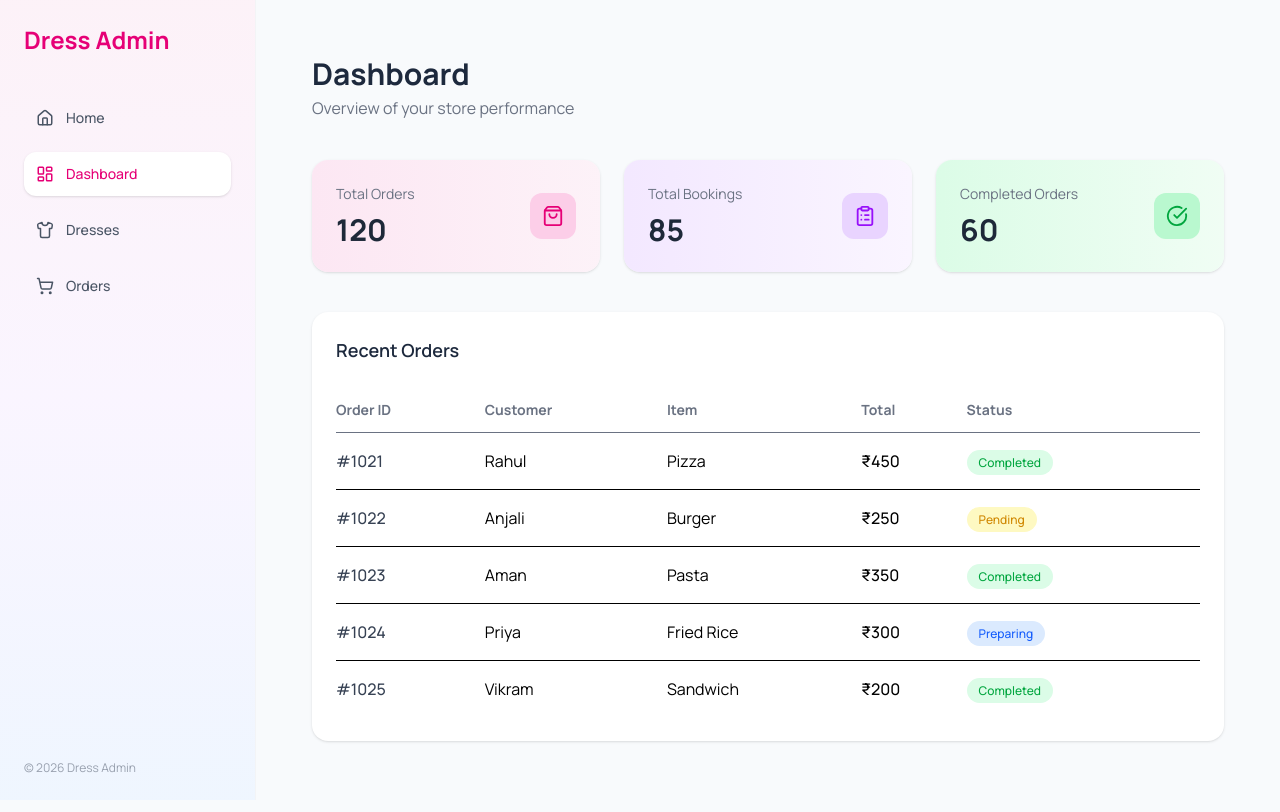
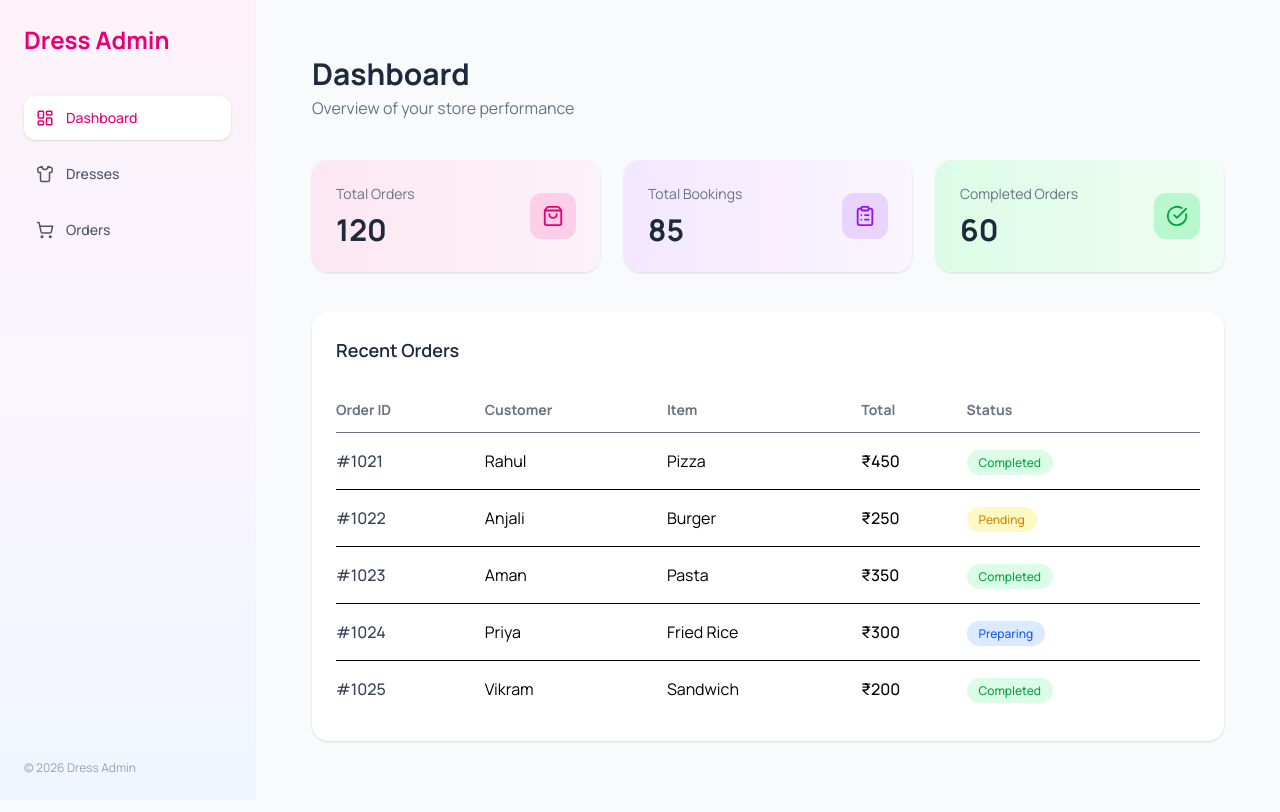
Before and after one commit to farhana-sherin/luminar, a React (Vite) app in the folder frontend/: page /dashboard in a window 1280 px wide. Shown: the top 812 px of the page. Built offline with nearby package versions, Linux system fonts and the light colour scheme.

Commit message:
pulled latest commit

```diff
--- a/frontend/package.json
+++ b/frontend/package.json
@@ -11,6 +11,7 @@
   },
   "dependencies": {
     "@tailwindcss/vite": "^4.2.1",
+    "axios": "^1.13.6",
     "lucide-react": "^0.576.0",
     "react": "^19.2.0",
     "react-dom": "^19.2.0",
--- a/frontend/src/components/dashboard/SiderBar.jsx
+++ b/frontend/src/components/dashboard/SiderBar.jsx
@@ -1,14 +1,13 @@
 import { Link, useLocation } from "react-router-dom";
-import { Home, LayoutDashboard, Shirt, ShoppingCart, X } from "lucide-react";
+import { LayoutDashboard, Shirt, ShoppingCart, X } from "lucide-react";
 
 export default function Sidebar({ open, setOpen }) {
   const location = useLocation();
 
   const navItems = [
-    { name: "Home", path: "/", icon: <Home size={18}/> },
-    { name: "Dashboard", path: "/dashboard", icon: <LayoutDashboard size={18}/> },
-    { name: "Dresses", path: "/dashboard/dresses", icon: <Shirt size={18}/> },
-    { name: "Orders", path: "/dashboard/orders", icon: <ShoppingCart size={18}/> },
+    { name: "Dashboard", path: "/dashboard", icon: <LayoutDashboard size={18} /> },
+    { name: "Dresses", path: "/dashboard/dresses", icon: <Shirt size={18} /> },
+    { name: "Orders", path: "/dashboard/orders", icon: <ShoppingCart size={18} /> },
   ];
 
   return (
@@ -34,7 +33,7 @@ export default function Sidebar({ open, setOpen }) {
         {/* Mobile Close */}
         <div className="flex items-center justify-between mb-8 md:hidden">
           <h1 className="text-xl font-bold text-pink-600">Dress Admin</h1>
-          <X onClick={() => setOpen(false)} className="cursor-pointer"/>
+          <X onClick={() => setOpen(false)} className="cursor-pointer" />
         </div>
 
         {/* Logo Desktop */}
@@ -53,11 +52,10 @@ export default function Sidebar({ open, setOpen }) {
                 key={item.path}
                 to={item.path}
                 className={`flex items-center gap-3 p-3 rounded-xl text-sm font-medium transition
-                ${
-                  active
+                ${active
                     ? "bg-white shadow text-pink-600"
                     : "text-gray-600 hover:bg-white hover:shadow"
-                }`}
+                  }`}
                 onClick={() => setOpen(false)}
               >
                 {item.icon}
--- a/frontend/src/routes/router.jsx
+++ b/frontend/src/routes/router.jsx
@@ -19,16 +19,16 @@ export const router = createBrowserRouter([
   {
     path: "/dashboard",
     element: <DashboardLayout />,
-     children: [
+    children: [
       {
-        path: "/dashboard",
+        index: true,
         element: <Dashboard />
       },
       {
-        path: "/dashboard/dresses",
+        path: "dresses",
         element: <Dresses />
       }
-     ]
+    ]
   }
 
 ]);
```
Also changed, not shown: 1 other file (tests, documents, lock files or other folders).
